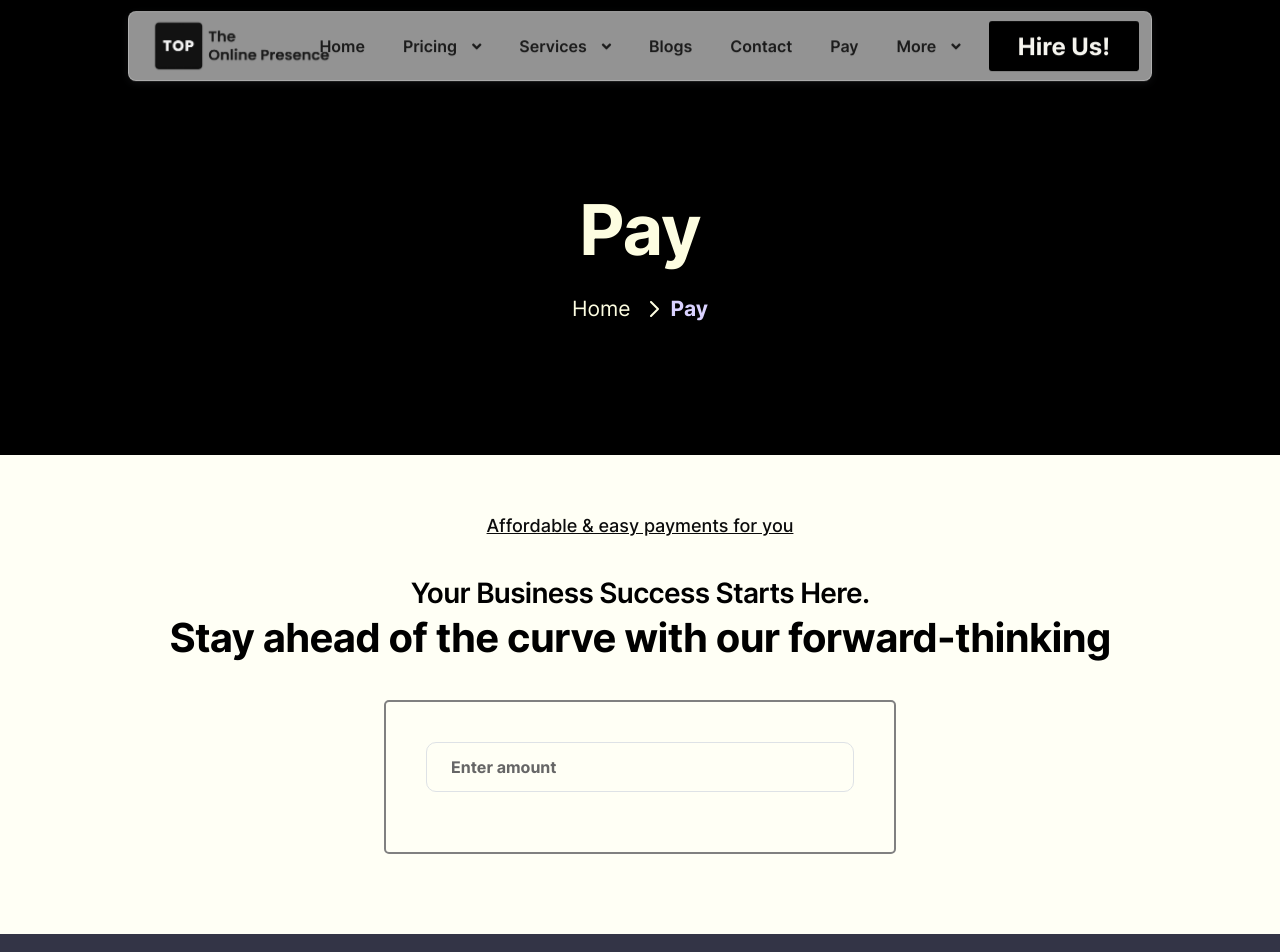
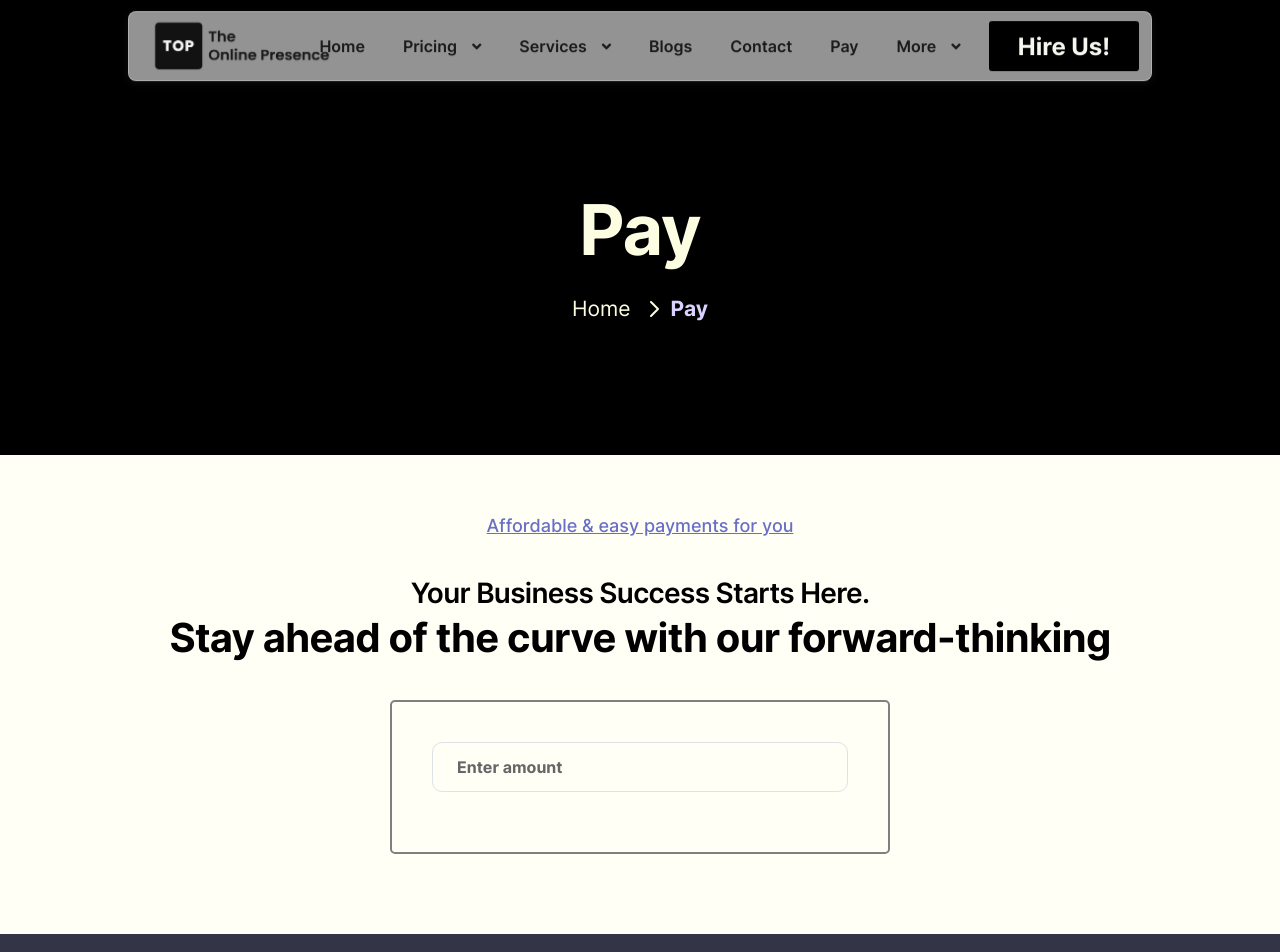
Before and after one commit to Anmol368/The-Online-Presence, a Next.js app: page /pay in a window 1280 px wide. Shown: the top 952 px of the page. Built offline with nearby package versions, Linux system fonts and the light colour scheme.

Commit message:
paypal button box size change

```diff
--- a/components/home-one/pay/index.jsx
+++ b/components/home-one/pay/index.jsx
@@ -4,6 +4,8 @@
 import React, { useState, useEffect } from "react" ;
 import { PayPalScriptProvider, PayPalButtons } from "@paypal/react-paypal-js";
 import Link from 'next/link'
+
+import useWindowDimensions from '../../../hooks/useWindowDimensions';
 
 const PayPage = () => {
 
@@ -12,6 +14,10 @@ const PayPage = () => {
     const [success, setSuccess] = useState(false);
     const [ErrorMessage, setErrorMessage] = useState("");
     const [orderID, setOrderID] = useState(false);
+
+
+    const { width } = useWindowDimensions();
+    const breakpoint = '768px';
 
 
 
@@ -62,7 +68,7 @@ const PayPage = () => {
 
             <div className=''>
 
-                <p className="uppercase underline w-fit text-xs font-medium tracking-widest text-[#071952] inline-block py-2 pl-1 pr-3 rounded-full   sm:text-xs xs:text-center   md:pl-3" style={{textDecoration: 'underline'}}>
+                <p className="uppercase underline w-fit text-xs font-medium tracking-widest text-[#071952] inline-block py-2 pl-1 pr-3 rounded-full   sm:text-xs xs:text-center   md:pl-3" style={{textDecoration: 'underline', color: '#696FC7'}}>
                     Affordable & easy payments for you
                 </p>
 
@@ -75,7 +81,7 @@ const PayPage = () => {
             </div>
 
             <PayPalScriptProvider options={{ "client-id": "AQmIOk2YHxrSK4c6f9Yq9kNfLAMOPJtSMVC2JCKKCE5lHgGG1qMZgtB4-pBev_c9yq4QVMdTVRHnm5GG"}}>
-                <div className="" style={{width: '50%', margin: '40px auto', padding: '40px', border: '2px solid gray', borderRadius: '5px'}}>
+                <div className="" style={{width: '500px', margin: '40px auto', padding: '40px', border: '2px solid gray', borderRadius: '5px'}}>
                     <div className="" style={{marginBottom: '20px'}}>
                         {/* <label htmlFor="phone" className="block mb-2 text-sm font-medium text-gray-900 dark:text-white"></label> */}
                         <input value={price} onChange={(event) => {setPrice(event.target.value);}} type="number" id="amount" className="bg-gray-50 border border-gray-00 text-gray-900 text-lg rounded-md focus:ring-blue-500 focus:border-blue-500 block w-full p-4 dark:bg-gray-700 dark:border-gray-600 dark:placeholder-gray-400 dark:text-white dark:focus:ring-blue-500 dark:focus:border-blue-500   md:p-3" placeholder="Enter amount" style={{margin: '0'}}  required />
--- /dev/null
+++ b/hooks/useWindowDimensions.js
@@ -0,0 +1,26 @@
+import { useState, useEffect } from 'react';
+
+    function useWindowDimensions() {
+      const [windowDimensions, setWindowDimensions] = useState({
+        width: typeof window !== 'undefined' ? window.innerWidth : 0,
+        height: typeof window !== 'undefined' ? window.innerHeight : 0,
+      });
+
+      useEffect(() => {
+        if (typeof window === 'undefined') return;
+
+        function handleResize() {
+          setWindowDimensions({
+            width: window.innerWidth,
+            height: window.innerHeight,
+          });
+        }
+
+        window.addEventListener('resize', handleResize);
+        return () => window.removeEventListener('resize', handleResize);
+      }, []);
+
+      return windowDimensions;
+    }
+
+    export default useWindowDimensions;
```
